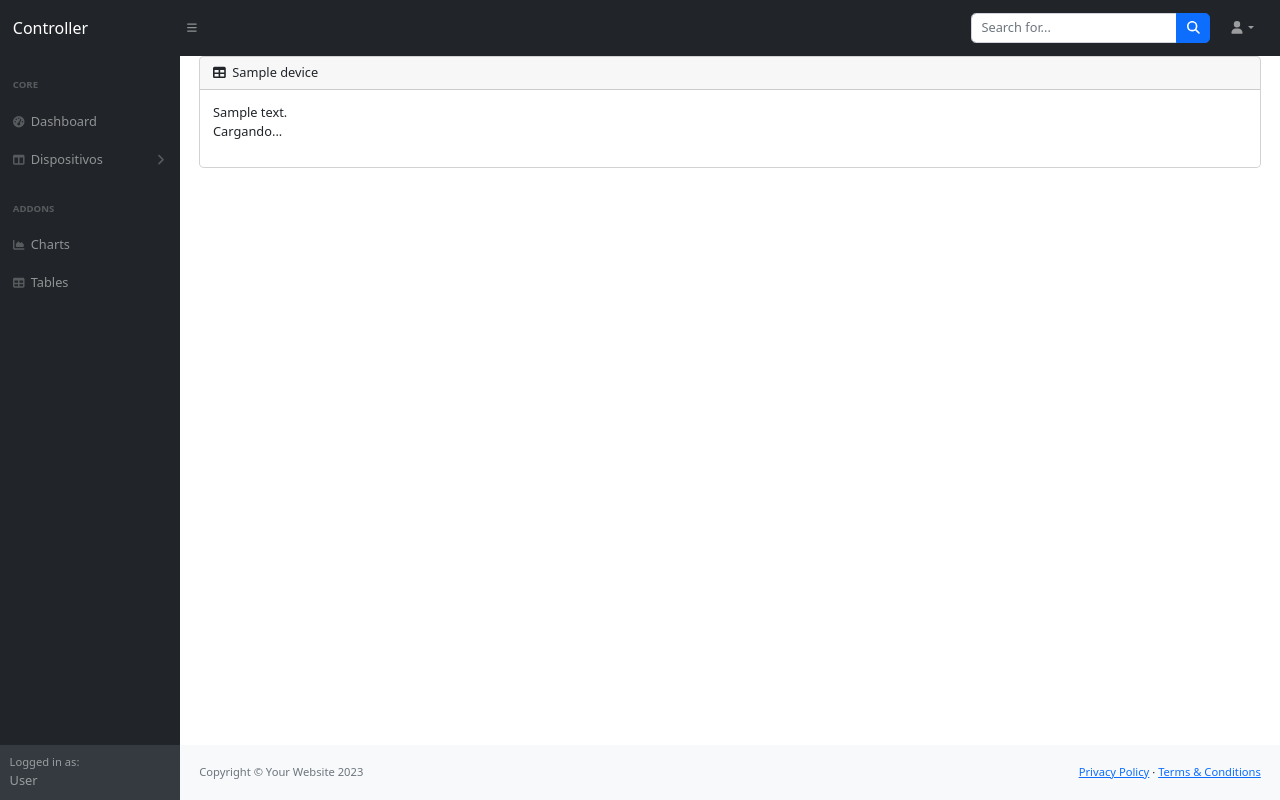
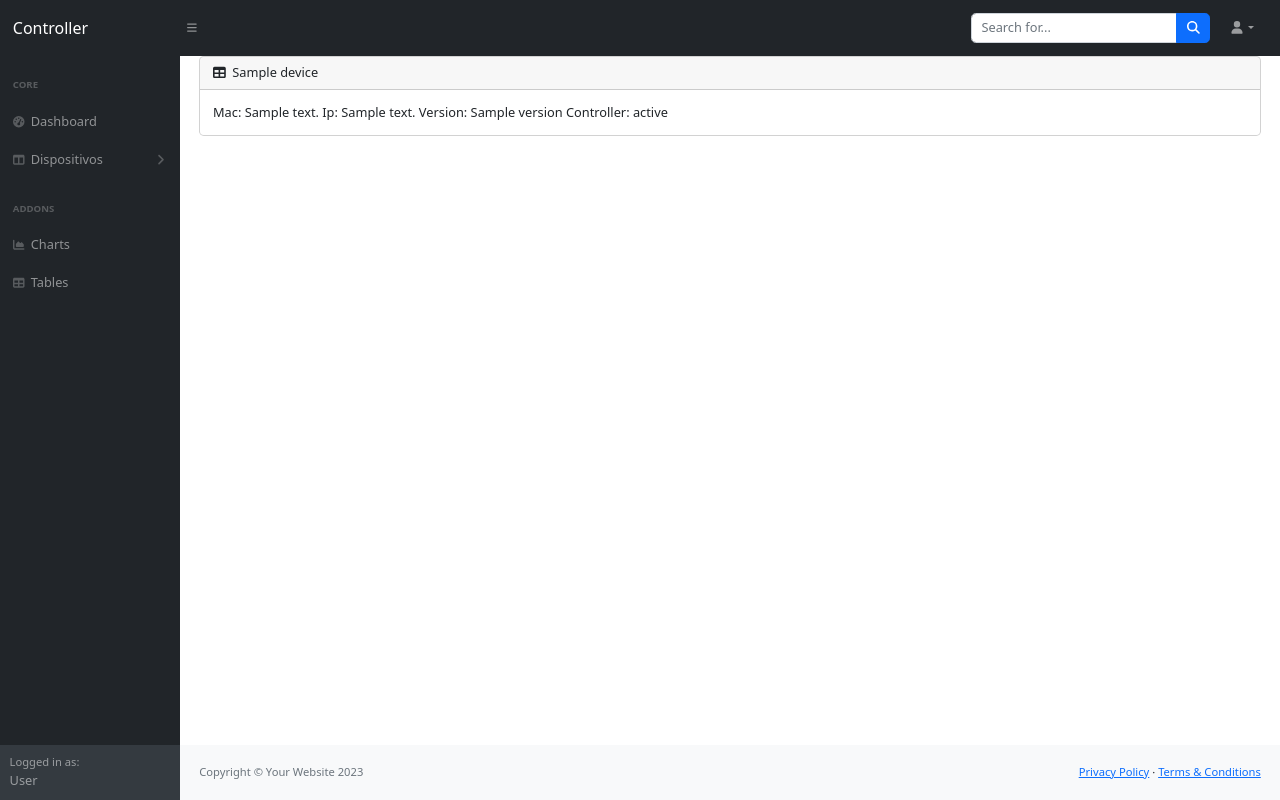
Before and after one commit to hokuto06/devicescontroller, a Django app: template mainController/templates/device_detail.html in a window 1280 px wide. Run offline with Django 4.2, Linux system fonts and the light colour scheme; the template is opened without the code that fills it: most values are stand-ins (such as "Sample title", 1, 10 or a date in 2020); some libraries are stand-ins or nearby versions.

Commit message:
Restauracion

```diff
--- a/mainController/templates/device_detail.html
+++ b/mainController/templates/device_detail.html
@@ -16,9 +16,12 @@
         {{ device.deviceName }}
     </div>
     <div class="card-body">
-    {{ device.macAddress }}
-<div id="device-detail-container">
-<p id="device-detail-content">Cargando...</p>
+        <div id="device-detail-container">
+        Mac: {{ device.macAddress }}
+        Ip: {{ device.ipAddress }}
+        Version: {{ device.version }}
+        Controller: {{ device.controllerStatus }}
+<!-- <p id="device-detail-content">Cargando...</p> -->
 </div>
 </div>
 </div>
```
